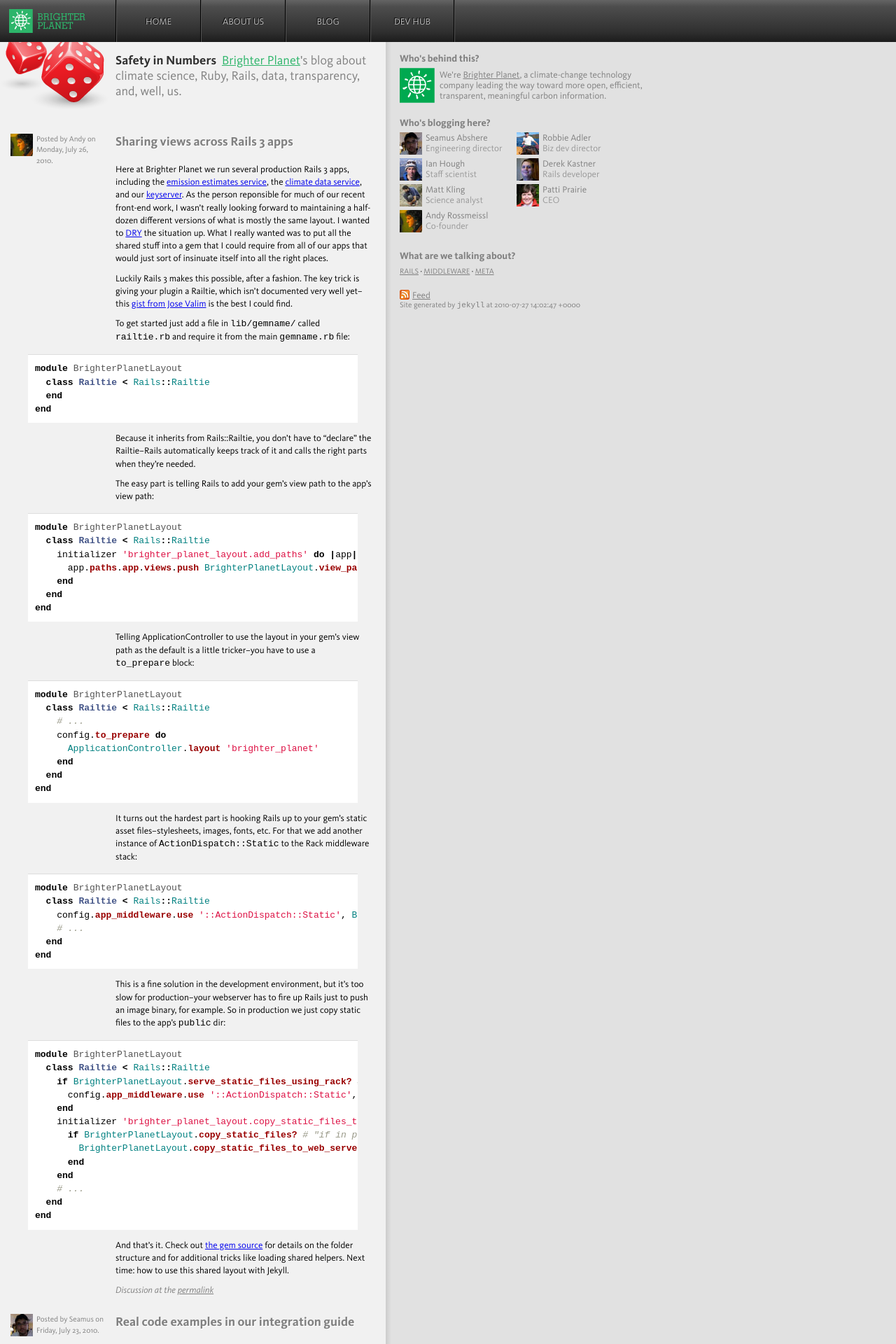
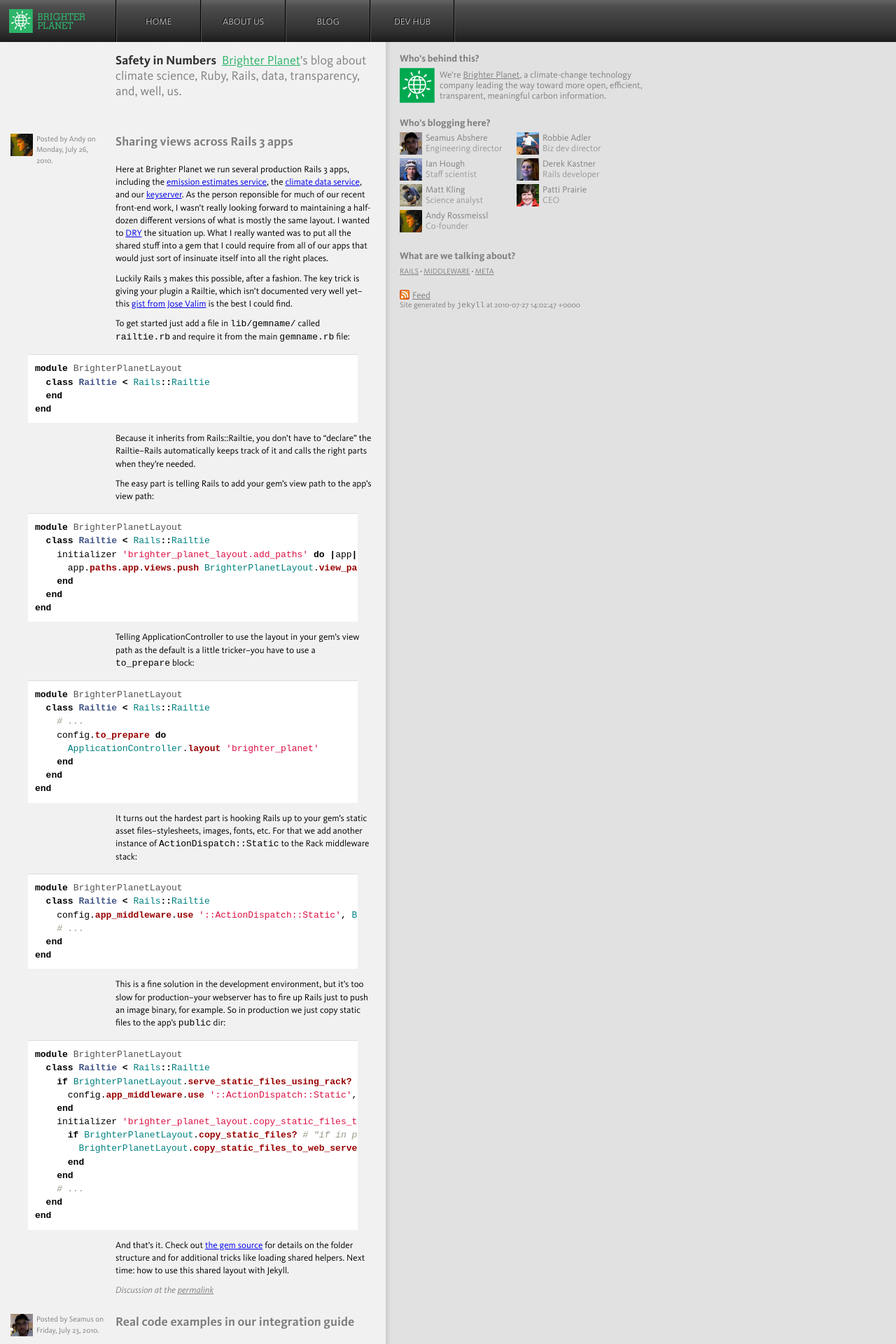
Before and after one commit to faradayio/numbers, a Jekyll site: the page built from index.html, in a window 1280 px wide. Shown: the top 1920 px of the page at 70% size. Built offline with Jekyll 4.4.1, drawn with Linux system fonts in a browser that asks for light colours; some web fonts are replaced.

Commit message:
Drop the dice for now

```diff
--- a/_layouts/default.html
+++ b/_layouts/default.html
@@ -31,7 +31,6 @@
     <p class="feed"><a href="/atom.xml">Feed</a></p>
     <p class="stamp">Site generated by <code>jekyll</code> at {{ site.time }}</p>
   </div>
-  <div id="dice"></div>
 </div>
 {% include footer.html %}
 </body>
--- a/_layouts/post.html
+++ b/_layouts/post.html
@@ -27,7 +27,6 @@
     <p><a href="/">Safety in Numbers</a> is Brighter Planet's blog about climate science, Ruby, Rails, data, transparency, and, well, us.</p>
     {% include who.html %}
   </div>
-  <div id="dice"></div>
 </div>
 {% include footer.html %}
 </body>
--- a/stylesheets/application.css
+++ b/stylesheets/application.css
@@ -142,15 +142,6 @@
   min-height: 48px;
 }
 
-#dice {
-  background: url(images/dice.png) no-repeat -2px -15px;
-  width: 165px;
-  height: 100px;
-  position: absolute;
-  top: 0;
-  left: 0;
-}
-
 .post {
   background-position: 0 0;
   background-repeat: no-repeat;
```
Also changed, not shown: stylesheets/images/dice.png (deleted), 1 other file.
